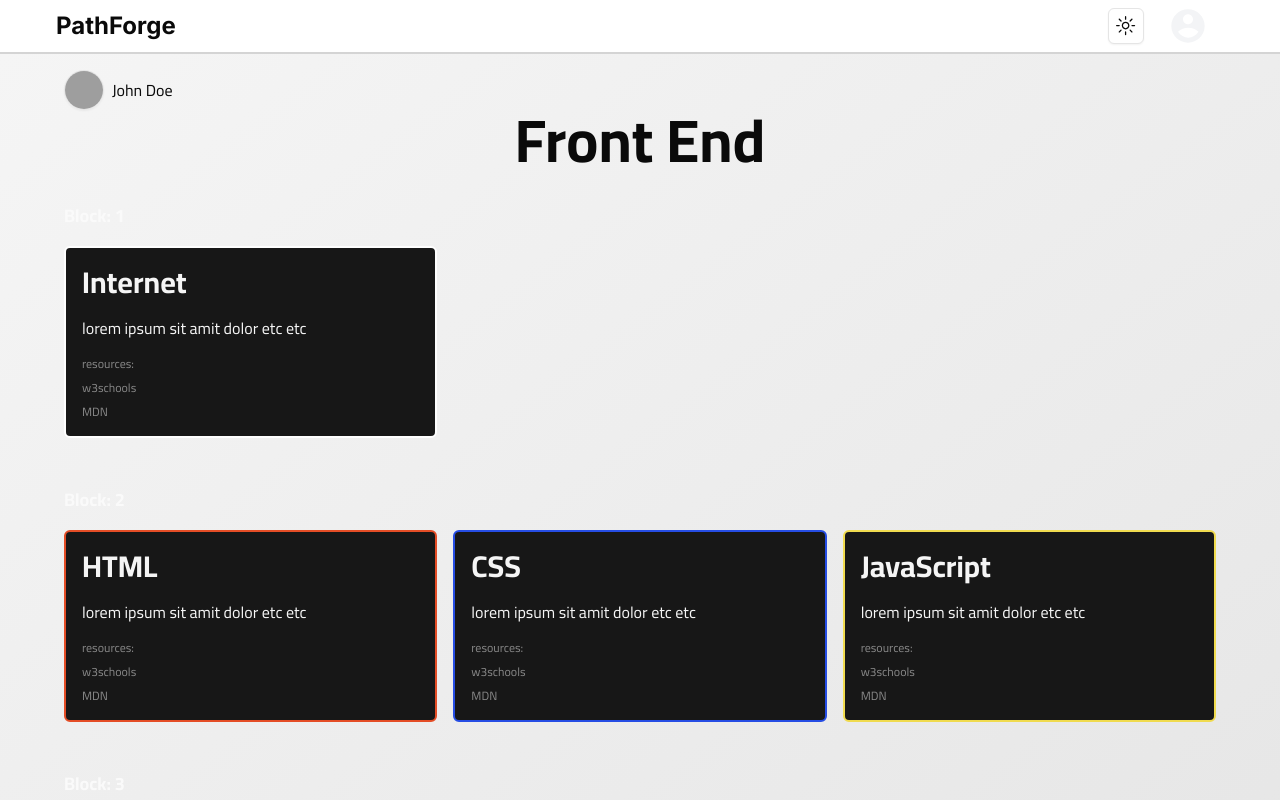
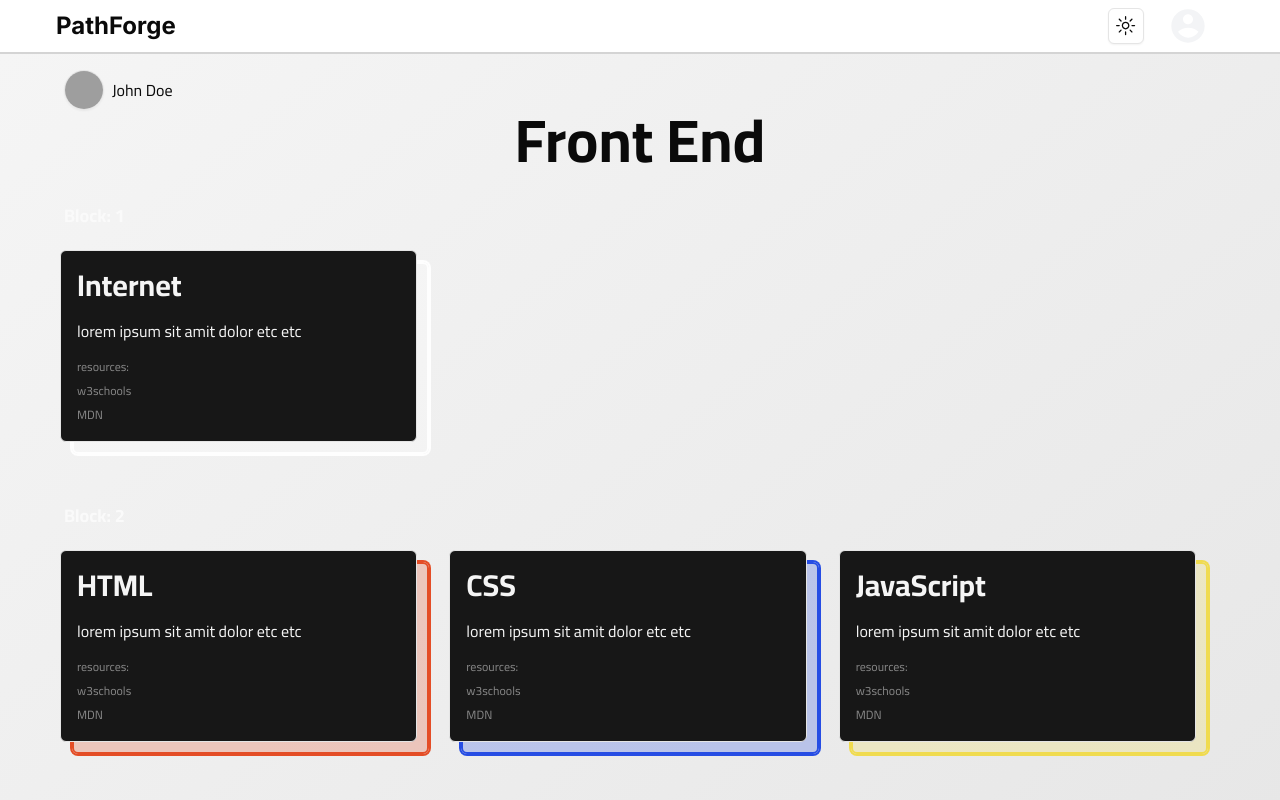
Before and after one commit to Said-MZ/PathForge, a Next.js app: page /roadmaps/1 in a window 1280 px wide. Shown: the top 800 px of the page. Built offline with nearby package versions, Linux system fonts and the light colour scheme; grey boxes are pictures that could not be loaded.

Commit message:
Better roadmap cards

```diff
--- a/src/app/(app)/roadmaps/[id]/page.tsx
+++ b/src/app/(app)/roadmaps/[id]/page.tsx
@@ -1,5 +1,6 @@
 import { Avatar, AvatarFallback, AvatarImage } from "@/components/ui/avatar";
 import { roadmaps } from "@/lib/tempData";
+// import Link from "next/link";
 import React from "react";
 
 const SingleRoadmapPage = ({ params: id }: { params: { id: string } }) => {
@@ -12,6 +13,7 @@ const SingleRoadmapPage = ({ params: id }: { params: { id: string } }) => {
   if (!roadmap) {
     return (
       <>
+      {/* TODO: make  a better 404 page later */}
         <h1>404</h1>
         <p>roadmap not found</p>
       </>
@@ -29,6 +31,7 @@ const SingleRoadmapPage = ({ params: id }: { params: { id: string } }) => {
 
   return (
     <main className="min-h-screen bg-gradient-to-br from-neutral-100 to-neutral-200 dark:from-neutral-950 dark:to-neutral-900 py-4">
+      {/**/}
       <div className="max-w-[1200px] px-4 sm:px-6 mx-auto">
         <div className="flex items-center gap-2">
           <Avatar className="shadow-sm border-[1px]">
@@ -49,17 +52,27 @@ const SingleRoadmapPage = ({ params: id }: { params: { id: string } }) => {
         <section className="flex flex-col gap-4">
           {roadmap.blocks.map((block) => (
             <div key={block.blockNumber} className="flex flex-col gap-4">
-              <h3 className="text-lg font-bold text-neutral-50 mt-8">
+              <h3 className="text-lg font-bold text-neutral-50 mt-8 mb-4">
                 Block: {block.blockNumber}
               </h3>
-              <div className="grid md:grid-cols-2 lg:grid-cols-3 2xl:grid-cols-4 gap-4">
+              <div className="grid md:grid-cols-2 lg:grid-cols-3 2xl:grid-cols-4 gap-8 px-2 z-10">
                 {block.blockContent.map((step) => (
+                  <div //For some reason, Link is causing hydration error, fix later...
+                    className="relative group"
+                    key={step.name}
+                  //  href={`/roadmaps/${roadMapID}/${step.name}`}
+                  >
+                    <div
+                      className={`w-full h-full rounded-md absolute  border-2 top-0 left-0 transition-all duration-500 -z-10`}
+                      style={{
+                        borderColor: "#" + step.color || "#fefefe",
+                        boxShadow: `0 0 0 2px #${step.color}`,
+                        backgroundColor: `#${step.color}40`,
+                      }}
+                    ></div>
                     <div
                       key={step.name}
-                    style={{
-                      borderColor: "#" + step.color || "#fefefe",
-                    }}
-                    className={`flex flex-col gap-4 p-4 border-2 rounded-md bg-neutral-900 text-neutral-100 w-full min-h-48`}
+                      className={`z-10 flex flex-col gap-4 p-4 border-[1px] rounded-md bg-neutral-900 text-neutral-100 w-full min-h-48 -translate-x-3 -translate-y-3 group-hover:translate-x-0 group-hover:translate-y-0 transition-all`}
                     >
                       <h4 className="text-3xl font-bold">{step.name}</h4>
                       <p>{step.description}</p>
@@ -77,6 +90,7 @@ const SingleRoadmapPage = ({ params: id }: { params: { id: string } }) => {
                         ))}
                       </div>
                     </div>
+                  </div>
                 ))}
               </div>
             </div>
```
Lines whose indentation alone changed are shown as unchanged.
